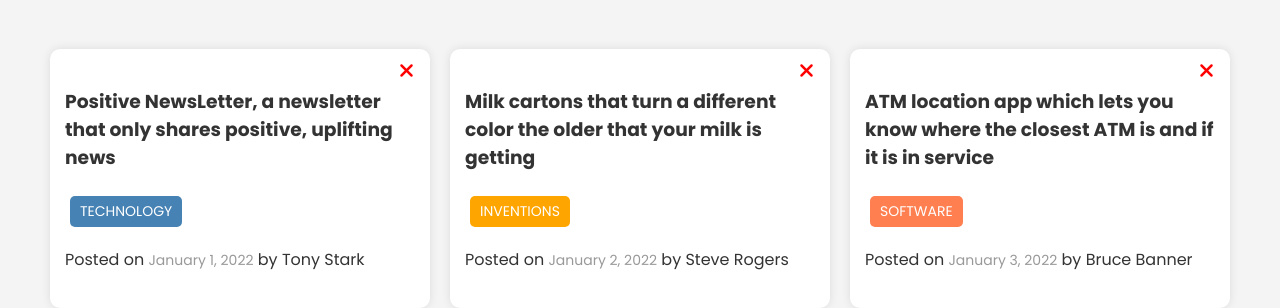
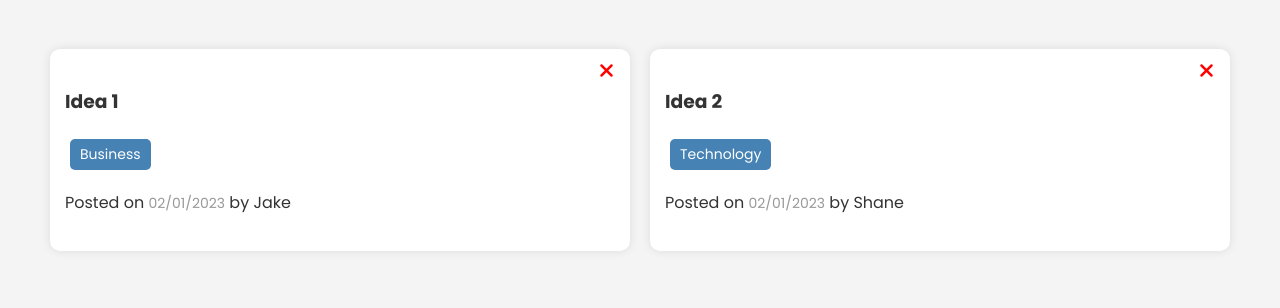
Before and after one commit to Oshomah26/randomIdeas, a website built with webpack: page client/src/index.html in a window 1280 px wide. Shown: the part 90-398 px from the top of the page. Built offline with nearby package versions, Linux system fonts and the light colour scheme.

Commit message:
Rendered the idea list into the page

```diff
--- a/client/src/components/IdeaForm.js
+++ b/client/src/components/IdeaForm.js
@@ -17,6 +17,13 @@ class IdeaForm {
         }
 
         console.log(idea);
+
+        //Clear fields
+        this._form.elements.text.value = '';
+        this._form.elements.tag.value = '';
+        this._form.elements.username.value = '';
+
+        document.dispatchEvent(new Event('closemodal'))
     }
         render() {
             this._formModal.innerHTML = `
--- /dev/null
+++ b/client/src/components/IdeaList.js
@@ -0,0 +1,42 @@
+class IdeaList {
+    constructor(){
+        this._ideaListEl = document.querySelector('#idea-list');
+        this._ideas = [
+           {
+            id: 1,
+            text: 'Idea 1',
+            tag: 'Business',
+            username: 'Jake',
+            date: '02/01/2023'
+           },
+
+            {
+                id: 2,
+                text: 'Idea 2',
+                tag: 'Technology',
+                username: 'Shane',
+                date: '02/01/2023'
+            },
+        ];
+    }
+
+    render() {
+        this._ideaListEl.innerHTML = this._ideas.map((idea)  => {
+            return `
+            <div class="card">
+          <button class="delete"><i class="fas fa-times"></i></button>
+          <h3>
+            ${idea.text}
+          </h3>
+          <p class="tag tag-technology">${idea.tag}</p>
+          <p>
+            Posted on <span class="date">${idea.date}</span> by
+            <span class="author">${idea.username}</span>
+          </p>
+        </div>
+            `;
+        } ).join(``)
+    }
+}
+
+export default IdeaList;
--- a/client/src/components/Modal.js
+++ b/client/src/components/Modal.js
@@ -8,6 +8,7 @@ class Modal {
     addEventListeners(){
         this._modalBtn.addEventListener('click', this.open.bind(this));
         window.addEventListener('click', this.outsideClick.bind(this));
+        document.addEventListener('closemodal', () => this.close() )
     }
 
     open() {
--- a/client/src/index.html
+++ b/client/src/index.html
@@ -15,41 +15,6 @@
     </header>
     <div class="container">
       <div id="idea-list" class="ideas">
-        <div class="card">
-          <button class="delete"><i class="fas fa-times"></i></button>
-          <h3>
-            Positive NewsLetter, a newsletter that only shares positive,
-            uplifting news
-          </h3>
-          <p class="tag tag-technology">TECHNOLOGY</p>
-          <p>
-            Posted on <span class="date">January 1, 2022</span> by
-            <span class="author">Tony Stark</span>
-          </p>
-        </div>
-        <div class="card">
-          <button class="delete"><i class="fas fa-times"></i></button>
-          <h3>
-            Milk cartons that turn a different color the older that your milk is
-            getting
-          </h3>
-          <p class="tag tag-inventions">INVENTIONS</p>
-          <p>
-            Posted on <span class="date">January 2, 2022</span> by
-            <span class="author">Steve Rogers</span>
-          </p>
-        </div>
-        <div class="card">
-          <button class="delete"><i class="fas fa-times"></i></button>
-          <h3>
-            ATM location app which lets you know where the closest ATM is and if
-            it is in service
-          </h3>
-          <p class="tag tag-software">SOFTWARE</p>
-          <p>
-            Posted on <span class="date">January 3, 2022</span> by
-            <span class="author">Bruce Banner</span>
-          </p>
         </div>
       </div>
     </div>
--- a/client/src/index.js
+++ b/client/src/index.js
@@ -1,9 +1,13 @@
 import '@fortawesome/fontawesome-free/css/all.css';
 import Modal from './components/Modal';
 import IdeaForm from './components/IdeaForm';
+import IdeaList from './components/IdeaList';
 import './css/style.css';
+
 
 
 const modal = new Modal();
 const ideaForm = new IdeaForm();
 ideaForm.render();
+const ideaList = new IdeaList();
+ideaList.render();
```
